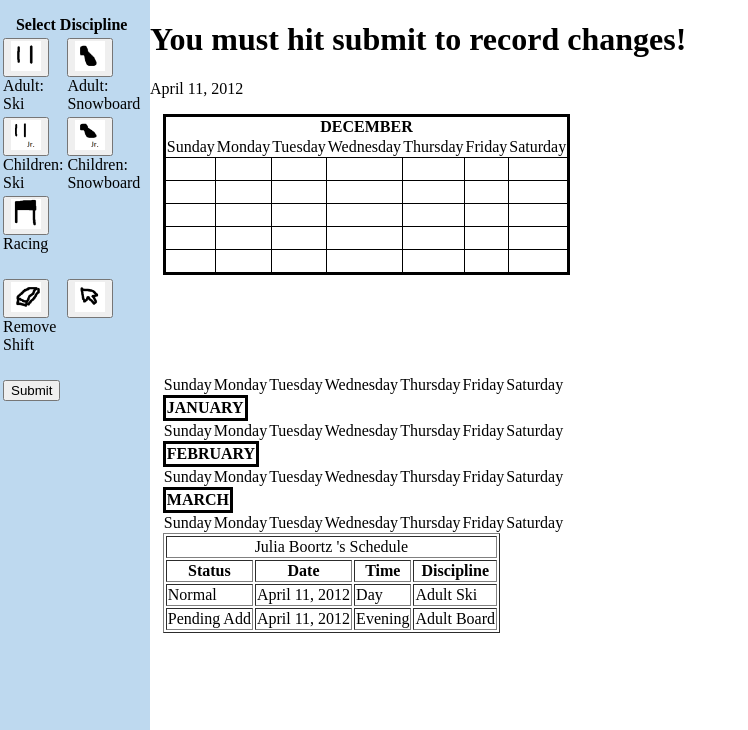
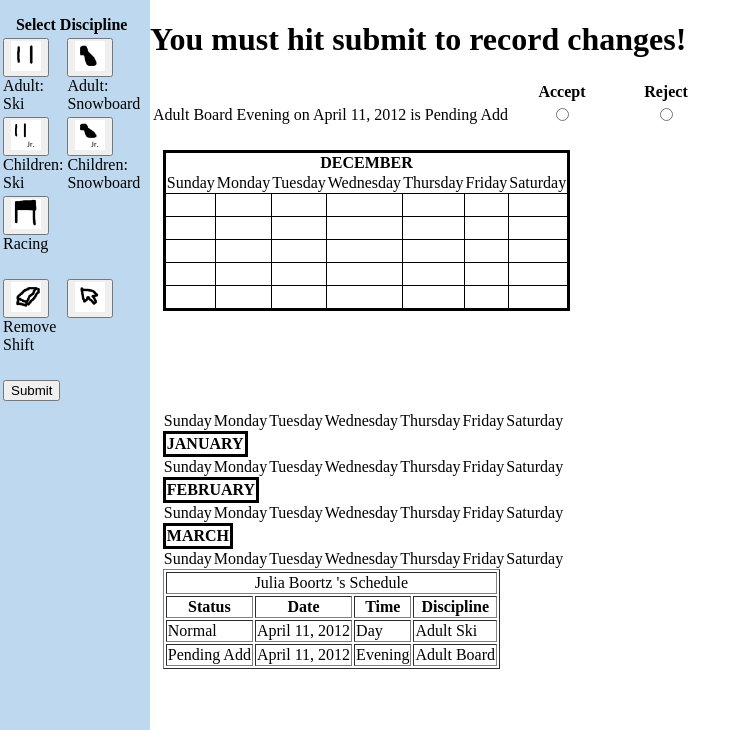
Before and after one commit to juliaann/6.813---Scheduler, a Django app: page /calendar/ in a window 1280 px wide. Shown: the part 70-800 px from the top of the page, without its empty margins (0-748 px from the left). Run offline with Django 3.2, Linux system fonts and the light colour scheme; data comes from the database, SQL or seed files in the repository; lists and menus that the app fills with data are empty; parts of the project's set-up code (start-up, migrations or seed data) failed here and were passed over; some libraries are stand-ins or nearby versions.

Commit message:
Added radio buttons for pending changes

```diff
--- a/Scheduler/static/css/mainLayout.css
+++ b/Scheduler/static/css/mainLayout.css
@@ -87,3 +87,13 @@ div.container{
 	z-index :16;
 	font-size: 40px;
 }
+
+.acceptColumn{
+	width: 100px;
+	text-align: center;
+}
+
+.rejectColumn{
+	width: 100px;
+	text-align: center;
+}
--- a/Scheduler/static/javascript/layout.js
+++ b/Scheduler/static/javascript/layout.js
@@ -2,12 +2,7 @@
 $(document).ready(function() {
 	var heightHeader = $('#header').height();
 	var heightPending = $('#pendingHeader').height();
-	var topCalendar = parseInt(heightHeader) + parseInt(heightPending);
-	console.log(document.getElementById('header'));
-	console.log(heightHeader);
-	console.log(heightPending);
-	topCalendar = topCalendar;
-	console.log(topCalendar);
+	var topCalendar = parseInt(heightHeader) + parseInt(heightPending) + 20;
 	$('#calendarPanel').offset({top: topCalendar});
 
 });
--- a/Scheduler/templates/calendar.html
+++ b/Scheduler/templates/calendar.html
@@ -67,12 +67,22 @@
 <!-- Header is a div -->
 <div id="pendingHeader">
 <h1> You must hit submit to record changes! </h1>
-{% for status, date, time, discipline in shifts %}
-	{% if status == "Pending Add" or status == "Pending Delete" %}
-		<p> {{ date }} </p>
-	{% endif %}
-
-{% endfor %}
+{% if pending_changes != None %}
+	<table class="pendingChanges">
+		<tr>
+			<th></th>
+			<th class="acceptColumn">Accept</th>
+			<th class="rejectColum">Reject</th>
+		</tr>
+		{% for status, date, time, discipline, cnt in pending_changes %}
+			<tr>
+				<td> {{discipline }} {{ time }} on {{ date }} is {{ status }}</td>
+				<td class="acceptColumn"><input type="radio" name= {{ cnt }} value="Accept"></td>
+				<td class="rejectColumn"><input type="radio" name= {{ cnt }} value="Reject"></td>
+			<tr>
+		{% endfor %}
+	</table>
+{% endif %}
 
 </div>
 
--- a/Scheduler/views.py
+++ b/Scheduler/views.py
@@ -9,19 +9,25 @@ def index(request):
 def view_calendar(request):
     instr = User.objects.get(username = 'admin')
     instr_name = instr.first_name + instr.last_name
-    print instr_name
     shifts = list(ScheduledShifts.objects.filter(instructor = instr))
-    print shifts
     my_shifts = []
+    pending_changes = []
+    cnt = 0
     for s in shifts:
         shift_status = get_human_readable_status(s.status)
         shift_time = get_human_readable_time(s.shift.all()[0].time)
         shift_discipline = get_human_readable_discipline(s.discipline)
-        my_shifts+=[[shift_status, s.shift.all()[0].date, shift_time, shift_discipline]]
-    print my_shifts
+        my_shifts.append([shift_status, s.shift.all()[0].date, shift_time, shift_discipline])
+        if s.status == 1 or s.status == 2:
+            pending_changes.append([shift_status, s.shift.all()[0].date, shift_time, shift_discipline, cnt])
+            cnt += 1
+    if len(pending_changes) == 0:
+        pending_changes = None
+    print pending_changes
     return render_to_response('calendar.html',
                               {'instructor': instr_name,
-                               'shifts': my_shifts},
+                               'shifts': my_shifts,
+                              'pending_changes' : pending_changes},
                               context_instance=RequestContext(request))
 
 def get_human_readable_time(shift_num):
```
